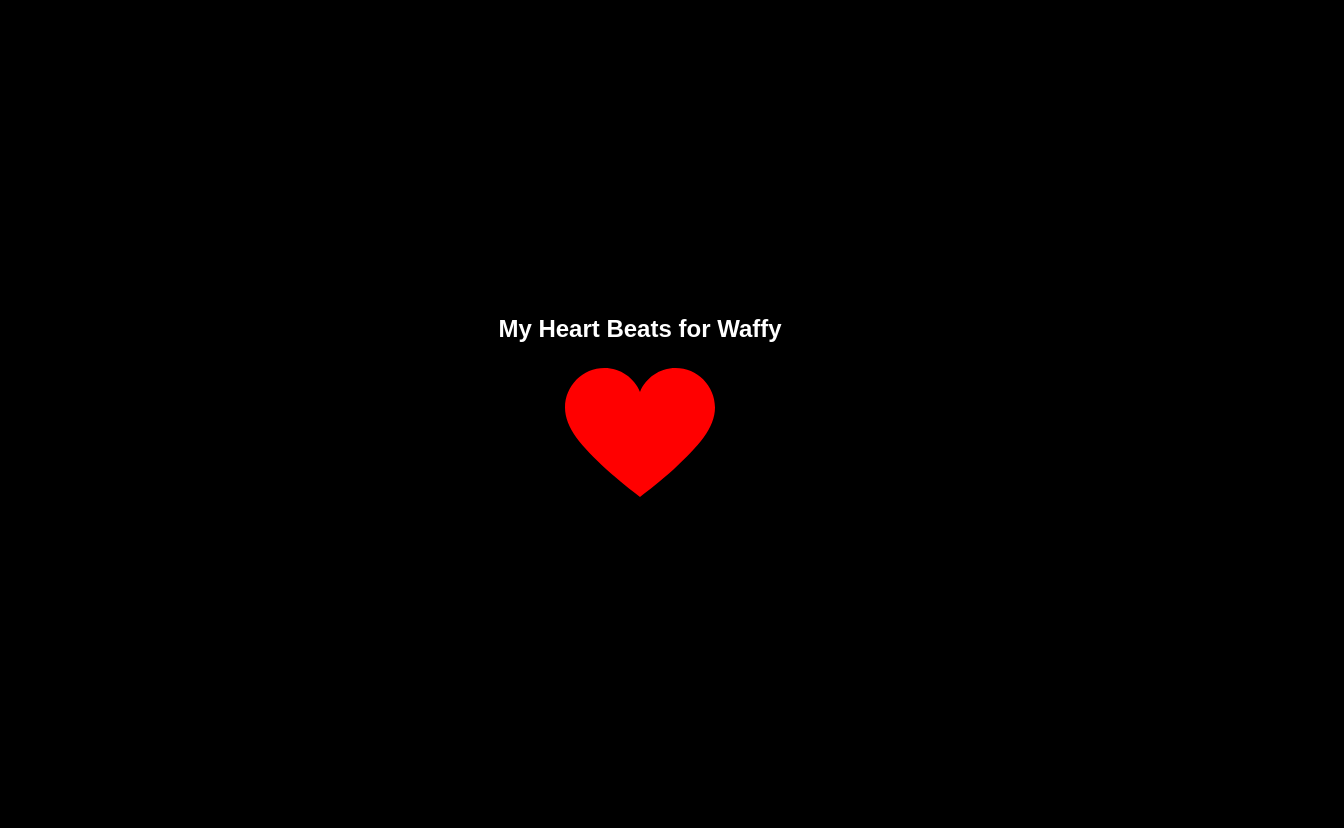
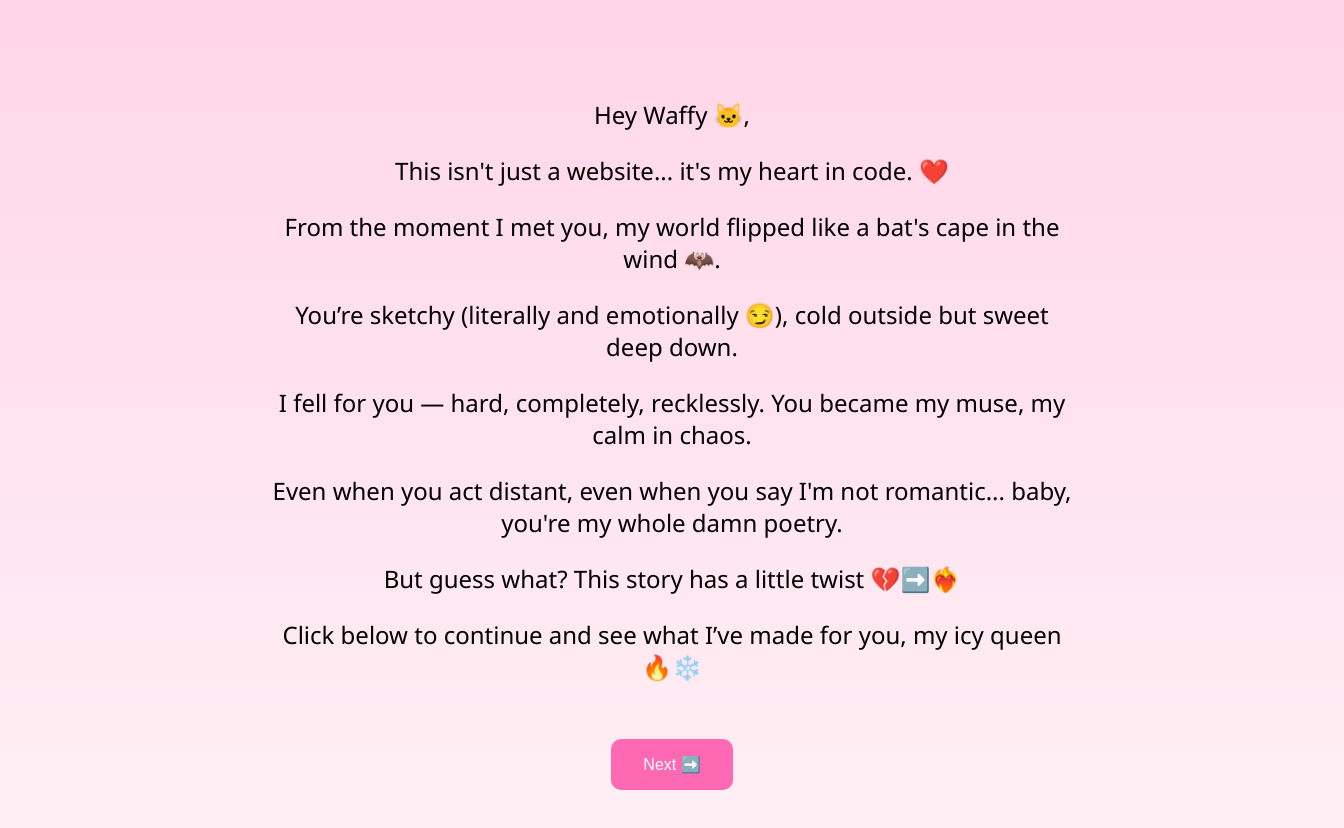
Before and after one commit to mhdashikofficial/personal-portfolio, a plain HTML site: page index.html in a window 1280 px wide. Shown: the whole page, 1344 px wide, since content can reach past the window. Before the commit the page ends 800 px from the top, so only its background shows below. Drawn offline with Linux system fonts and the light colour scheme.

Commit message:
Update index.html

```diff
--- a/index.html
+++ b/index.html
@@ -1,60 +1,117 @@
 <!DOCTYPE html>
 <html lang="en">
 <head>
-  <meta charset="UTF-8">
-  <title>My Heart for Waffy</title>
+  <meta charset="UTF-8" />
+  <meta name="viewport" content="width=device-width, initial-scale=1.0" />
+  <title>Waffy's Wonderland</title>
   <style>
     body {
-      background: black;
+      margin: 0;
+      padding: 0;
+      font-family: 'Segoe UI', sans-serif;
+      background: linear-gradient(to bottom, #ffd6e8, #fff0f5);
+      overflow-x: hidden;
+    }
+    .container {
+      width: 100vw;
+      height: 100vh;
       display: flex;
       justify-content: center;
       align-items: center;
-      height: 100vh;
-      margin: 0;
-      overflow: hidden;
       flex-direction: column;
+      text-align: center;
+      padding: 2rem;
     }
-
-    .heart {
-      fill: red;
-      position: relative;
-      top: 5px;
-      width: 150px;
-      animation: pulse 1s ease infinite;
+    .story {
+      font-size: 1.5rem;
+      line-height: 2rem;
+      max-width: 800px;
+      opacity: 0;
+      animation: fadeIn 2s ease forwards;
     }
-
-    @keyframes pulse {
-      0% { transform: scale(1); }
-      50% { transform: scale(1.3); }
-      100% { transform: scale(1); }
+    @keyframes fadeIn {
+      to {
+        opacity: 1;
+      }
     }
-
-    h1 {
+    .game-section, .love-letter, .video-section {
+      display: none;
+      margin-top: 4rem;
+    }
+    button {
+      background-color: #ff69b4;
       color: white;
-      font-family: sans-serif;
-      font-size: 24px;
-      margin-bottom: 20px;
+      border: none;
+      padding: 1rem 2rem;
+      font-size: 1rem;
+      border-radius: 10px;
+      cursor: pointer;
+      margin-top: 2rem;
+      transition: background 0.3s ease;
     }
-
-    audio {
-      display: none;
+    button:hover {
+      background-color: #ff1493;
+    }
+    iframe {
+      border-radius: 20px;
+      margin-top: 2rem;
     }
   </style>
 </head>
 <body>
-  <h1>My Heart Beats for Waffy</h1>
+  <div class="container">
+    <div class="story" id="story">
+      <p>Hey Waffy 🐱,</p>
+      <p>This isn't just a website... it's my heart in code. ❤️</p>
+      <p>From the moment I met you, my world flipped like a bat's cape in the wind 🦇.</p>
+      <p>You’re sketchy (literally and emotionally 😏), cold outside but sweet deep down.</p>
+      <p>I fell for you — hard, completely, recklessly. You became my muse, my calm in chaos.</p>
+      <p>Even when you act distant, even when you say I'm not romantic... baby, you're my whole damn poetry.</p>
+      <p>But guess what? This story has a little twist 💔➡️❤️‍🔥</p>
+      <p>Click below to continue and see what I’ve made for you, my icy queen 🔥❄️</p>
+      <button onclick="showGame()">Next ➡️</button>
+    </div>
 
-  <!-- Heart SVG -->
-  <svg class="heart" viewBox="0 0 32 29.6">
-    <path d="M23.6,0c-3.4,0-6.4,2.1-7.6,5.1C14.8,2.1,11.8,0,8.4,0C3.8,0,0,3.8,0,8.4
-      c0,4.4,3.5,8.2,8.8,13.2c2.7,2.4,5.6,4.7,7.2,5.9c1.6-1.2,4.5-3.5,7.2-5.9
-      C28.5,16.6,32,12.8,32,8.4C32,3.8,28.2,0,23.6,0z"/>
-  </svg>
+    <div class="game-section" id="game">
+      <h2>Mini Game: Unfreeze Waffy</h2>
+      <p>Help Batman melt Waffy's icy heart 🧊❤️</p>
+      <button onclick="alert('You clicked! Imagine puzzle challenge here 😉')">Melt the Ice 🔥</button>
+      <button onclick="showLetter()">Continue ➡️</button>
+    </div>
 
-  <!-- Romantic audio for that spicy love -->
-  <audio autoplay loop>
-    <source src="love.mp3" type="audio/mpeg">
-    Your browser doesn’t support the audio tag, babe.
-  </audio>
+    <div class="love-letter" id="letter">
+      <h2>A Love Letter for You 💌</h2>
+      <p>
+        My dearest Waffy,<br/><br/>
+        You're the chaos I crave and the calm I need. I love every side of you — your cold sarcasm, your creative soul, your unfiltered honesty. This world may be a mess, but when I hear your voice or see your art, everything makes sense. You're not just my girlfriend, you're my greatest inspiration, my north star, my Catwoman. 💋<br/><br/>
+        Forever yours,<br/>
+        Your unromantic Batman 😘
+      </p>
+      <button onclick="showVideo()">Final Surprise 🎥</button>
+    </div>
+
+    <div class="video-section" id="video">
+      <h2>For My Queen 👑</h2>
+      <p>This video? i mad this edit for you ❤️</p>
+      <iframe width="560" height="315" src="YOUR_VIDEO_LINK_HERE" title="Waffy Love Video" allowfullscreen></iframe>
+    </div>
+  </div>
+
+  <script>
+    function showGame() {
+      document.getElementById('story').style.display = 'none';
+      document.getElementById('game').style.display = 'block';
+    }
+
+    function showLetter() {
+      document.getElementById('game').style.display = 'none';
+      document.getElementById('letter').style.display = 'block';
+    }
+
+    function showVideo() {
+      document.getElementById('letter').style.display = 'none';
+      document.getElementById('video').style.display = 'block';
+    }
+  </script>
 </body>
 </html>
```
